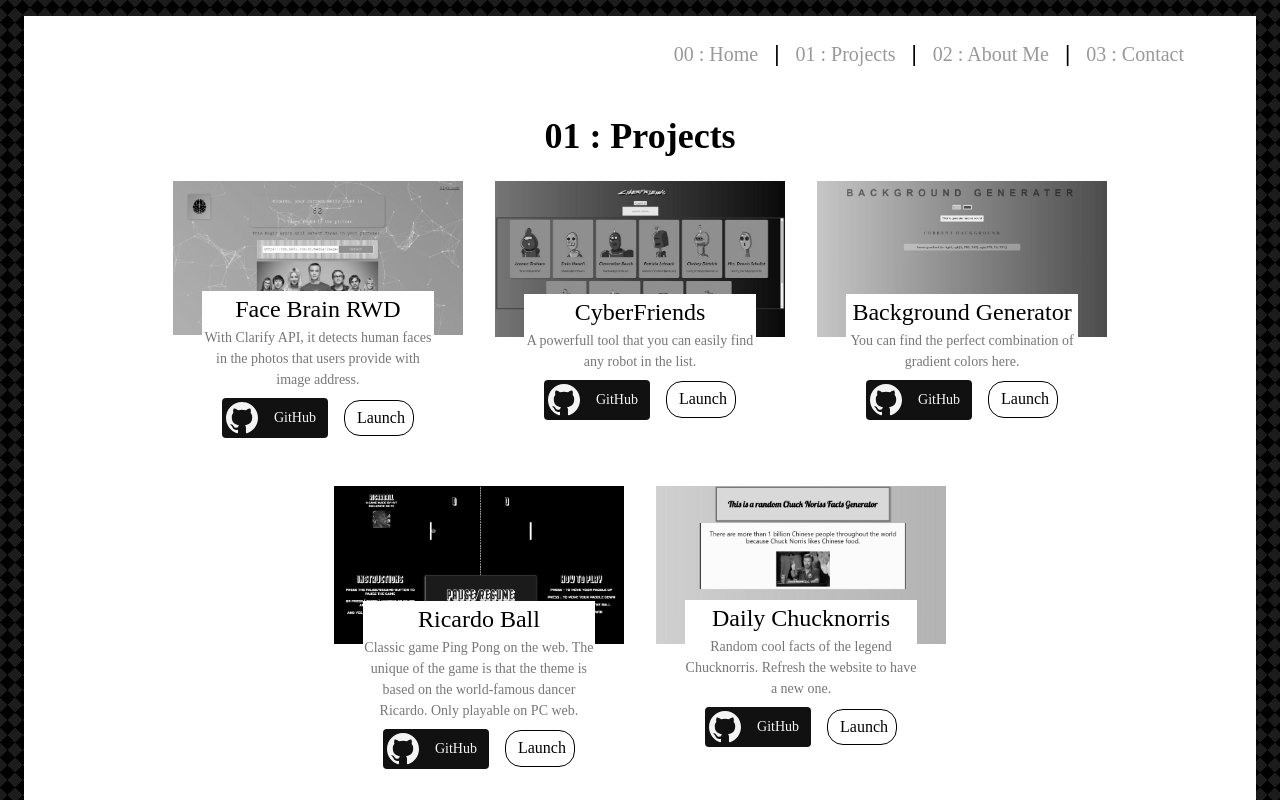
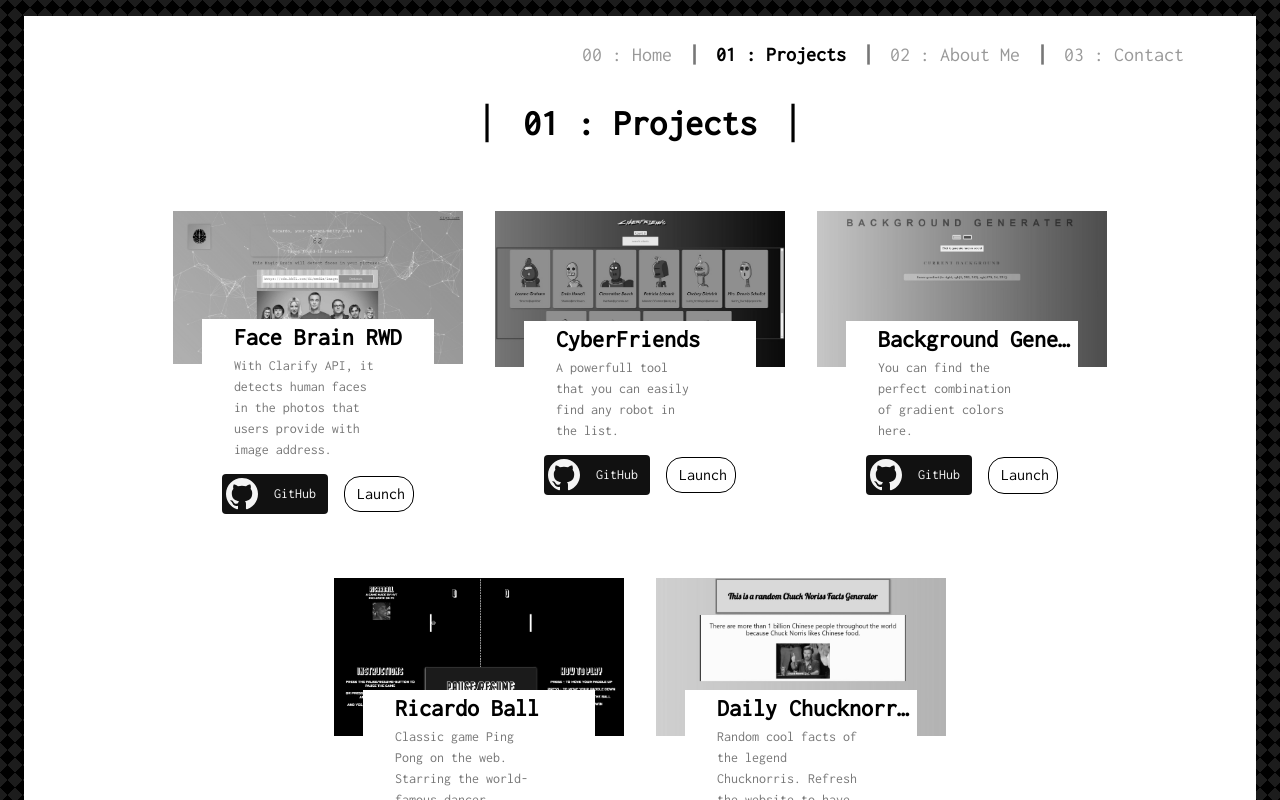
Before and after one commit to yeatin/portfolio_website, a React (Create React App) app: page / in a window 1280 px wide. Both pictures are taken after a click on the element "01 : Projects". Shown: the top 800 px of the page. Built offline with nearby package versions, Linux system fonts and the light colour scheme.

Commit message:
fixed layout and font

```diff
--- a/src/components/Navigation/Nagivation.js
+++ b/src/components/Navigation/Nagivation.js
@@ -1,29 +1,49 @@
-const Navigation = ({ onRouteChange }) => {
+const Navigation = ({ onRouteChange, route }) => {
     return (
         <nav className="mr5 flex justify-end items-baseline">
             <p
-                className="f4 link hover-black black pb0 ph2 pointer silver"
+                className={route === 'home' ? (
+                    "f4 fw9 link hover-black black pb0 ph2 pointer white mb0"
+                ) : (
+                    "f4 link hover-black black pb0 ph2 pointer silver mb0"
+                )
+                }
                 onClick={() => onRouteChange('home')}
             >
                 00 : Home
             </p>
-            <p className="f3 fw9 link hover-black black ph2 pointer black"> | </p>
+            <p className="f3 fw9 link hover-black black ph2 pointer gray mb0"> | </p>
             <p
-                className="f4 link hover-black black pb0 ph2 pointer silver"
+                className={route === 'projects' ? (
+                    "f4 fw9 link hover-black black pb0 ph2 pointer black mb0"
+                ) : (
+                    "f4 link hover-black black pb0 ph2 pointer silver mb0"
+                )
+                }
                 onClick={() => onRouteChange('projects')}
             >
                 01 : Projects
             </p>
-            <p className="f3 fw9 link hover-black black ph2 pointer black"> | </p>
+            <p className="f3 fw9 link hover-black black ph2 pointer gray mb0"> | </p>
             <p
-                className="f4 link hover-black black pb0 ph2 pointer silver"
+                className={route === 'aboutMe' ? (
+                    "f4 fw9 link hover-black black pb0 ph2 pointer black mb0"
+                ) : (
+                    "f4 link hover-black black pb0 ph2 pointer silver mb0"
+                )
+                }
                 onClick={() => onRouteChange('aboutMe')}
             >
                 02 : About Me
             </p>
-            <p className="f3 fw9 link hover-black black ph2 pointer black"> | </p>
+            <p className="f3 fw9 link hover-black black ph2 pointer gray mb0"> | </p>
             <p
-                className="f4 link hover-black black pb0 ph2 pointer silver"
+                className={route === 'contact' ? (
+                    "f4 fw9 link hover-black black pb0 ph2 pointer black mb0"
+                ) : (
+                    "f4 link hover-black black pb0 ph2 pointer silver mb0"
+                )
+                }
                 onClick={() => onRouteChange('contact')}
             >
                 03 : Contact
--- a/src/components/Showcase/ShowCase.css
+++ b/src/components/Showcase/ShowCase.css
@@ -2,14 +2,18 @@
     width: 80%;
     background-color: white;
     position: relative;
-    top: -3em;
+    top: -4em;
 }
 
 .box>img {
     filter: grayscale(100%);
     transition: .1s;
 }
+.box {
+    overflow:hidden;
+}
 
 .box>img:hover {
     filter:grayscale(0);
+    transform: scale(1.1);
 }
--- a/src/components/Showcase/Showcase.js
+++ b/src/components/Showcase/Showcase.js
@@ -5,11 +5,11 @@ const Showcase = ({ img, title, description, githubLink, launchLink }) => {
         <div className="fl w-33 ph3 box tc">
             <img src={require(`./showcase${img}.jpg`).default} alt={title} />
             <div className="card-container center">
-                <dl className="ma0 f6 lh-copy">
+                <dl className="tl ml4 f6 lh-copy">
                     <dt className="clip">Title</dt>
-                    <dd className="ml0 black truncate f3 black">{title}</dd>
+                    <dd className="ml0 black truncate f3 fw6 black">{title}</dd>
                     <dt className="clip">Artist</dt>
-                    <dd className="ml0 gray w-100">{description}</dd>
+                    <dd className="tl ml0 gray w-70">{description}</dd>
                 </dl>
                 <div className="buttonContainer flex items-center justify-center mt2">
                     <a className="no-underline near-white bg-animate bg-near-black hover-bg-gray inline-flex items-center mr3 tc br2 pa1" href={githubLink} title="GitHub">
--- a/src/components/ShowcaseList/ShowcaseList.js
+++ b/src/components/ShowcaseList/ShowcaseList.js
@@ -26,7 +26,7 @@ const ShowcaseList = () => {
         {
             key: 4,
             title: "Ricardo Ball",
-            description: "Classic game Ping Pong on the web. The unique of the game is that the theme is based on the world-famous dancer Ricardo. Only playable on PC web.",
+            description: "Classic game Ping Pong on the web. Starring the world-famous dancer Ricardo. Only playable on PC web.",
             githubLink: "https://github.com/yeatin/ricarball",
             launchLink: "https://yeatin.github.io/ricarball/"
         },
@@ -40,7 +40,7 @@ const ShowcaseList = () => {
     ]
     return (
         <article className='flex justify-center'>
-            <div className="cf ph6 pt0 flex justify-center flex-wrap">
+            <div className="cf ph6 flex justify-center flex-wrap">
                 {
                     lst.map(showcase => {
                         return (
--- a/src/components/Title/Title.js
+++ b/src/components/Title/Title.js
@@ -4,7 +4,7 @@ const Title = () => {
     return (
         <Typewriter
             options={{
-                wrapperClassName: "ml7 underline f1 Typewriter__wrapper white",
+                wrapperClassName: "ml7 f1 fw9 Typewriter__wrapper white",
                 cursorClassName: "ml7 f1 Typewriter__cursor white",
                 loop: true,
                 delay: 35,
--- a/src/containers/AboutMe.js
+++ b/src/containers/AboutMe.js
@@ -1,8 +1,24 @@
 const AboutMe = () => {
     return (
-        <div className="h-100">
-            <h1 className="tc f2">02 : About Me</h1>
-            <h1>Under Process</h1>
+        <div className="h-100" style={{ lineHeight: "2em" }}>
+            <h1 className="tc f2 mb4"><span className="f1 fw1">| </span>02 : About Me<span className="f1 fw1"> |</span></h1>
+            <p className="ml7 pt4 w-40">Being a Self-learning web developer, the motives pushing me through is the thrills I get from technical breakthroughs. Cultural gaps should not be obstacles but appreciatable features.</p>
+            <div className="ml7 w-30">
+                <h2>Skills</h2>
+                <ul>
+                    <li>React.js</li>
+                    <li>Redux</li>
+                    <li>ECMAScript 6</li>
+                    <li>API</li>
+                    <li>Photoshop</li>
+                    <li>Illustrator</li>
+                    <li>VEGAS 16</li>
+                </ul>
+                <h2>Experience</h2>
+                <ul>
+                    <li>Deputy President of Department Student Council</li>
+                </ul>
+            </div>
         </div>
     )
 }
--- a/src/containers/App.js
+++ b/src/containers/App.js
@@ -12,7 +12,6 @@ const App = () => {
 
   const onRouteChange = (route) => {
     setRoute(route);
-    console.log(`changed the route into ${route}`)
   }
 
   return (
@@ -20,14 +19,14 @@ const App = () => {
       {
         route === "home"
           ? <div className="home">
-            <Navigation onRouteChange={onRouteChange} />
+            <Navigation onRouteChange={onRouteChange} route={route} />
             <HomePage />
           </div>
           : (
             route === "projects"
               ? <div className="pages">
                 <Suspense fallback={<div>Loading...</div>}>
-                  <Navigation className="pages" onRouteChange={onRouteChange} />
+                  <Navigation className="pages" onRouteChange={onRouteChange} route={route} />
                   <ProjectsPage />
                 </Suspense>
               </div>
@@ -35,13 +34,13 @@ const App = () => {
                 route === "aboutMe"
                   ? <div className="pages">
                     <Suspense fallback={<div>Loading...</div>}>
-                      <Navigation className="pages" onRouteChange={onRouteChange} />
+                      <Navigation className="pages" onRouteChange={onRouteChange} route={route} />
                       <AboutMe />
                     </Suspense>
                   </div>
                   : <div className="pages">
                     <Suspense fallback={<div>Loading...</div>}>
-                      <Navigation className="pages" onRouteChange={onRouteChange} />
+                      <Navigation className="pages" onRouteChange={onRouteChange} route={route} />
                       <Contact />
                     </Suspense>
                   </div>
--- a/src/containers/Contact.js
+++ b/src/containers/Contact.js
@@ -1,7 +1,7 @@
 const Contact = () => {
     return (
         <div>
-            <h1 className="tc f2">03 : Contact</h1>
+            <h1 className="tc f2"><span className="f1 fw1">| </span>03 : Contact<span className="f1 fw1"> |</span></h1>
             <div className="flex justify-center">
                 <a className="no-underline near-black bg-animate bg-white dim inline-flex items-center mh5 mt5 tc br2 pa2" href="https://github.com/yeatin" title="GitHub">
                     <svg className="h2 w2" fill="currentColor" xmlns="http://www.w3.org/2000/svg" viewBox="0 0 16 16" fillRule="evenodd" clipRule="evenodd" strokeLinejoin="round" strokeMiterlimit="1.414"><path d="M8 0C3.58 0 0 3.582 0 8c0 3.535 2.292 6.533 5.47 7.59.4.075.547-.172.547-.385 0-.19-.007-.693-.01-1.36-2.226.483-2.695-1.073-2.695-1.073-.364-.924-.89-1.17-.89-1.17-.725-.496.056-.486.056-.486.803.056 1.225.824 1.225.824.714 1.223 1.873.87 2.33.665.072-.517.278-.87.507-1.07-1.777-.2-3.644-.888-3.644-3.953 0-.873.31-1.587.823-2.147-.083-.202-.358-1.015.077-2.117 0 0 .672-.215 2.2.82.638-.178 1.323-.266 2.003-.27.68.004 1.364.092 2.003.27 1.527-1.035 2.198-.82 2.198-.82.437 1.102.163 1.915.08 2.117.513.56.823 1.274.823 2.147 0 3.073-1.87 3.75-3.653 3.947.287.246.543.735.543 1.48 0 1.07-.01 1.933-.01 2.195 0 .215.144.463.55.385C13.71 14.53 16 11.534 16 8c0-4.418-3.582-8-8-8" /></svg>
@@ -12,6 +12,8 @@ const Contact = () => {
                     <span className="f3 ml3 pr2">LinkedIn</span>
                 </a>
             </div>
+            <h4 className="mt6 tc mb2">Email</h4>
+            <p className="tc mt0 center f5 bt bl b--moon-gray shadow-5 mw5 pa3">thehyt7688@gmail.com</p>
         </div>
     )
 }
--- a/src/containers/ProjectsPage.js
+++ b/src/containers/ProjectsPage.js
@@ -3,7 +3,7 @@ import { ShowcaseList } from '../components/ShowcaseList/ShowcaseList';
 const ProjectsPage = () => {
     return (
         <div>
-            <h1 className="tc f2">01 : Projects</h1>
+            <h1 className="tc f2 mb5"><span className="f1 fw1">| </span>01 : Projects<span className="f1 fw1"> |</span></h1>
             <ShowcaseList />
         </div>
     )
--- a/src/index.css
+++ b/src/index.css
@@ -1,3 +1,8 @@
+@font-face {
+  font-family: Inconsolata;
+  src: url(Inconsolata-Regular.ttf);
+}
+
 html {
   height: 100%;
   margin: 0;
@@ -5,6 +10,7 @@ html {
 }
 
 body {
+  font-family: Inconsolata, Arial;
   height: 90%;
   margin: 0;
   padding: 0;
```
Also changed, not shown: src/Inconsolata-Regular.ttf (added).
